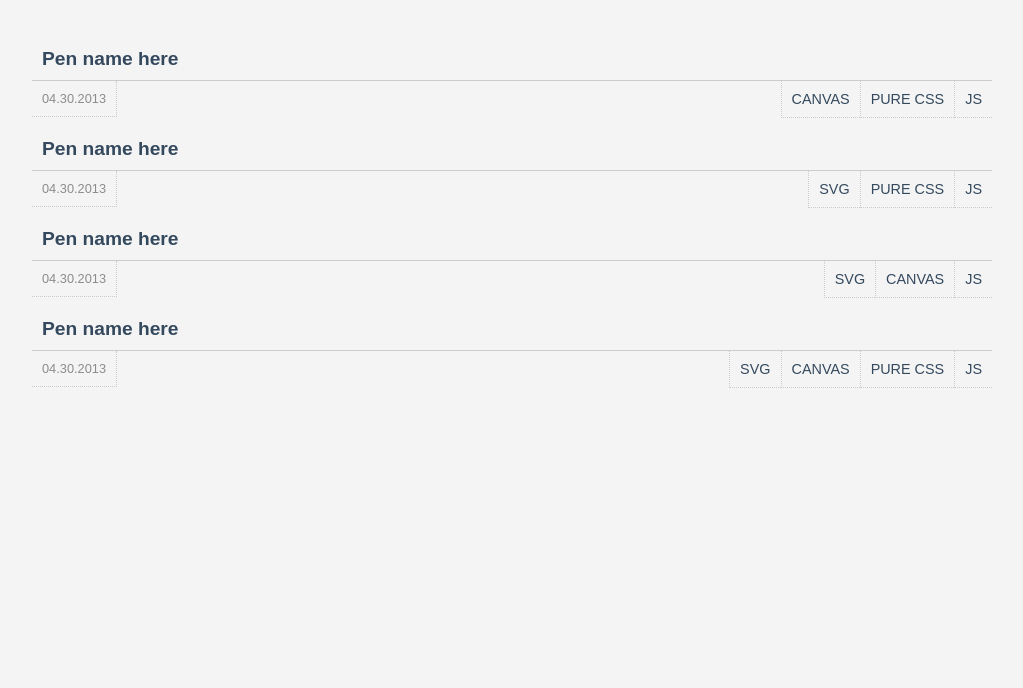
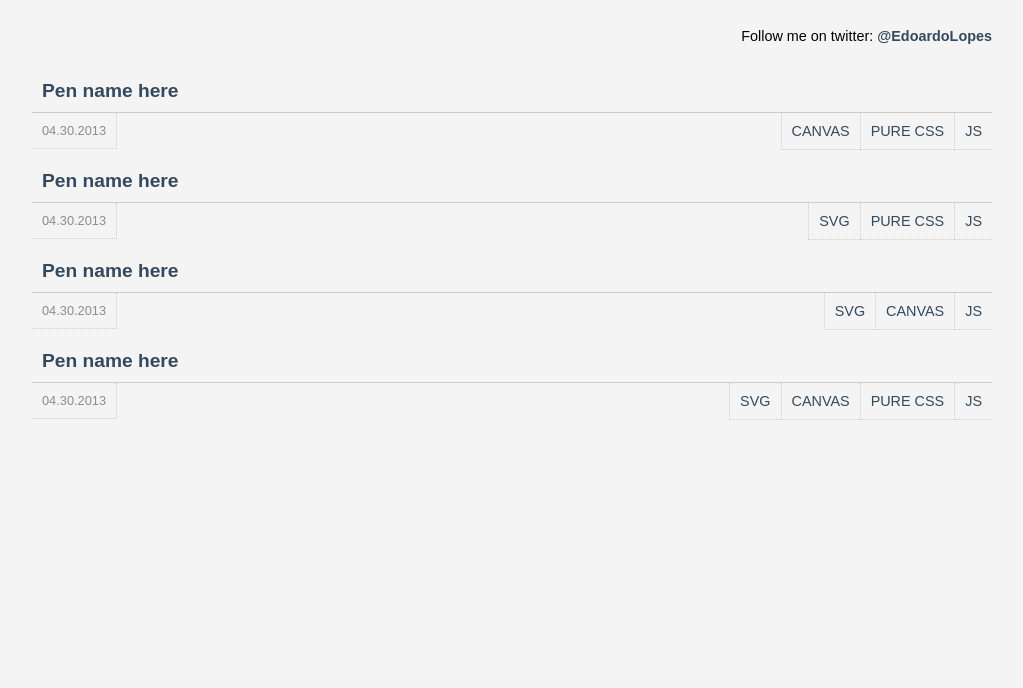
Before and after one commit to EduardoLopes/daily-pens, a plain HTML site: page index.html in a window 1280 px wide. Shown: the part 112-800 px from the top of the page, without its empty margins (128-1151 px from the left). Drawn offline with Linux system fonts and the light colour scheme.

Commit message:
Add my twitter @EdoardoLopes

```diff
--- a/css/style.css
+++ b/css/style.css
@@ -109,6 +109,11 @@ h2{
   font-size: 0.9em;
 }
 
+.my-twitter{
+  text-align: right;
+  font-size: 0.9em;
+}
+
 /*.tags .tag:last-child{
   border-right: 1px #ccc dotted;
 }
--- a/index.html
+++ b/index.html
@@ -14,6 +14,7 @@
   <body>
   <div class="container">
     <center><h1>Daily Pen</h1></center>
+    <div class="my-twitter">Follow me on twitter: <a href="https://twitter.com/EdoardoLopes" target="_blank"><b>@EdoardoLopes</b></a></div>
     <!-- <center>Filters </center>
     <ul id="filters-container" class="filters-container clearfix">
     </ul> -->
```
